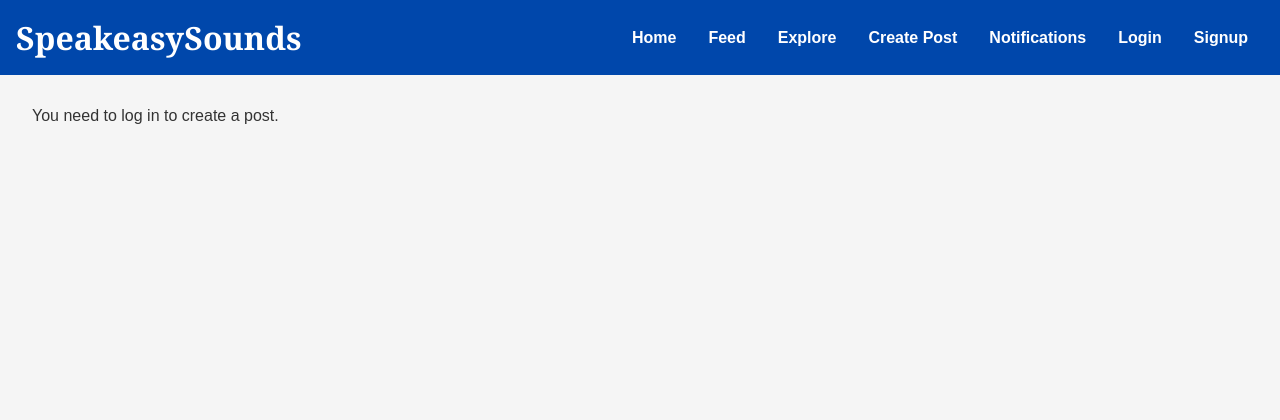
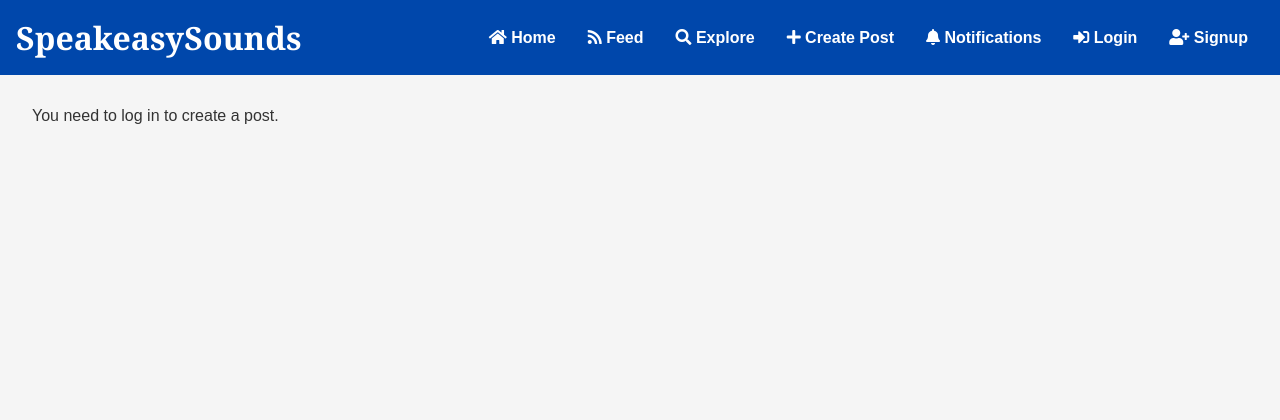
Before and after one commit to MarcusMallia/MarcusMallia-PHPsynoptic, a PHP site: page /scripts/create_post.php in a window 1280 px wide. Shown: the top 420 px of the page. Run offline with PHP 8.4, Linux system fonts and the light colour scheme.

Commit message:
Add Font Awesome icons for navigation and actions
- Included Font Awesome CDN in header.php and post.php
- Replaced text-based navigation links and actions with Font Awesome icons
- Updated style.css to ensure proper styling of icons

```diff
--- a/assets/style.css
+++ b/assets/style.css
@@ -42,6 +42,10 @@ nav ul li a {
     font-weight: bold;
 }
 
+/* Icon Styles */
+.fa {
+    margin-right: 5px;
+}
 
 /* Main Content Styles */
 main {
--- a/templates/header.php
+++ b/templates/header.php
@@ -6,6 +6,7 @@
     <meta name="viewport" content="width=device-width, initial-scale=1.0">
     <title>SpeakeasySounds</title>
     <link rel="stylesheet" href="/MarcusMallia-PHPsynoptic/assets/style.css">
+    <link rel="stylesheet" href="https://cdnjs.cloudflare.com/ajax/libs/font-awesome/5.15.3/css/all.min.css" />
     <script src="/MarcusMallia-PHPsynoptic/assets/follow.js" defer></script>
     <script src="/MarcusMallia-PHPsynoptic/assets/validation.js" defer></script>
 </head>
@@ -18,17 +19,17 @@
         <!-- Navigation menu -->
         <nav>
             <ul>
-                <li><a href="/MarcusMallia-PHPsynoptic/scripts/index.php">Home</a></li>
-                <li><a href="/MarcusMallia-PHPsynoptic/scripts/feed.php">Feed</a></li>
-                <li><a href="/MarcusMallia-PHPsynoptic/scripts/explore.php">Explore</a></li>
-                <li><a href="/MarcusMallia-PHPsynoptic/scripts/create_post.php">Create Post</a></li>
-                <li><a href="/MarcusMallia-PHPsynoptic/scripts/notifications.php">Notifications</a></li>
+                <li><a href="/MarcusMallia-PHPsynoptic/scripts/index.php"><i class="fas fa-home"></i> Home</a></li>
+                <li><a href="/MarcusMallia-PHPsynoptic/scripts/feed.php"><i class="fas fa-rss"></i> Feed</a></li>
+                <li><a href="/MarcusMallia-PHPsynoptic/scripts/explore.php"><i class="fas fa-search"></i> Explore</a></li>
+                <li><a href="/MarcusMallia-PHPsynoptic/scripts/create_post.php"><i class="fas fa-plus"></i> Create Post</a></li>
+                <li><a href="/MarcusMallia-PHPsynoptic/scripts/notifications.php"><i class="fas fa-bell"></i> Notifications</a></li>
                 <?php if (isset($_SESSION['user_id'])): ?>
-                    <li><a href="/MarcusMallia-PHPsynoptic/scripts/profile.php">Profile</a></li>
-                    <li><a href="/MarcusMallia-PHPsynoptic/scripts/logout.php">Logout</a></li>
+                    <li><a href="/MarcusMallia-PHPsynoptic/scripts/profile.php"><i class="fas fa-user"></i> Profile</a></li>
+                    <li><a href="/MarcusMallia-PHPsynoptic/scripts/logout.php"><i class="fas fa-sign-out-alt"></i> Logout</a></li>
                 <?php else: ?>
-                    <li><a href="/MarcusMallia-PHPsynoptic/scripts/login.php">Login</a></li>
-                    <li><a href="/MarcusMallia-PHPsynoptic/scripts/signup.php">Signup</a></li>
+                    <li><a href="/MarcusMallia-PHPsynoptic/scripts/login.php"><i class="fas fa-sign-in-alt"></i> Login</a></li>
+                    <li><a href="/MarcusMallia-PHPsynoptic/scripts/signup.php"><i class="fas fa-user-plus"></i> Signup</a></li>
                 <?php endif; ?>
             </ul>
         </nav>
```
Also changed, not shown: templates/post.php (+5 -5 lines).
